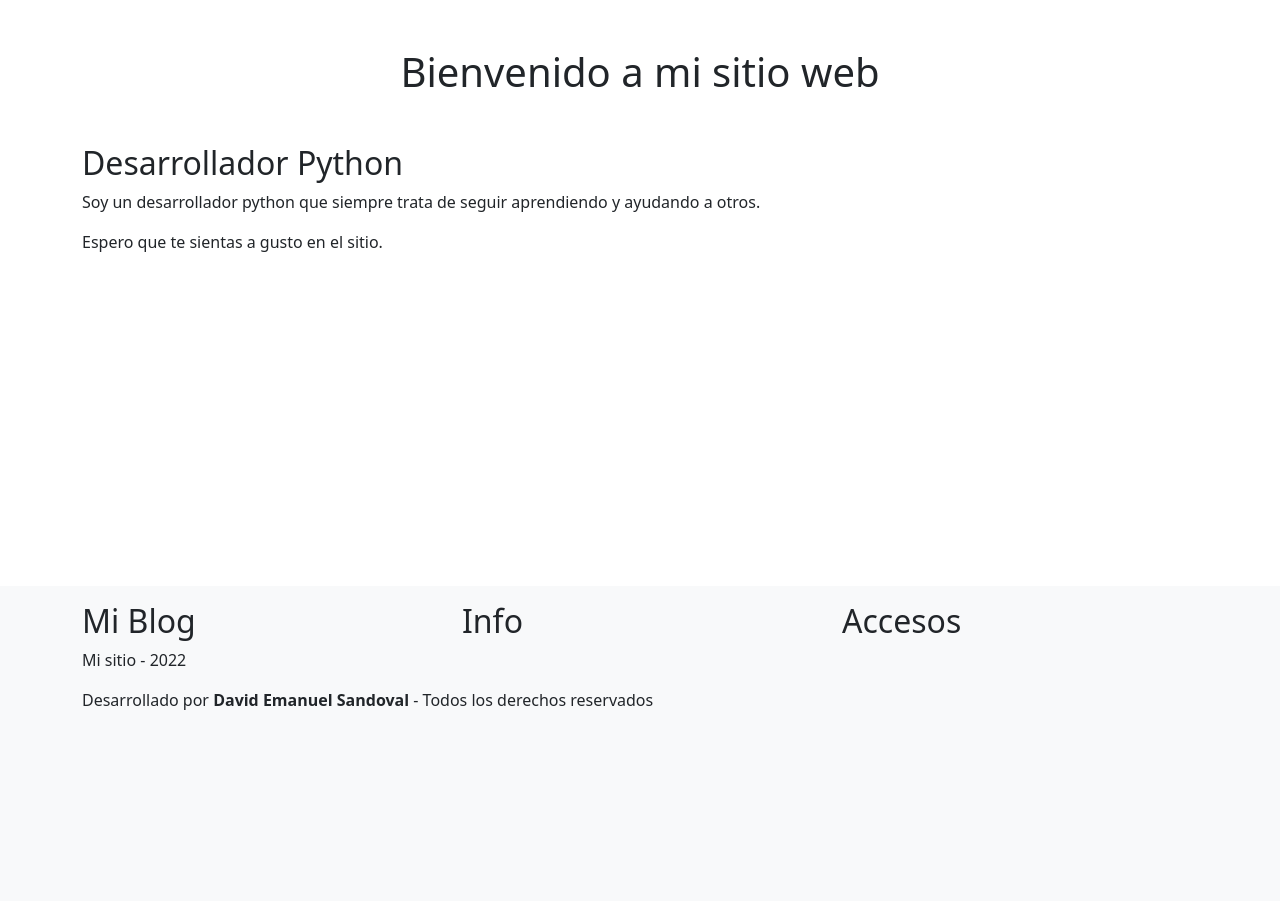
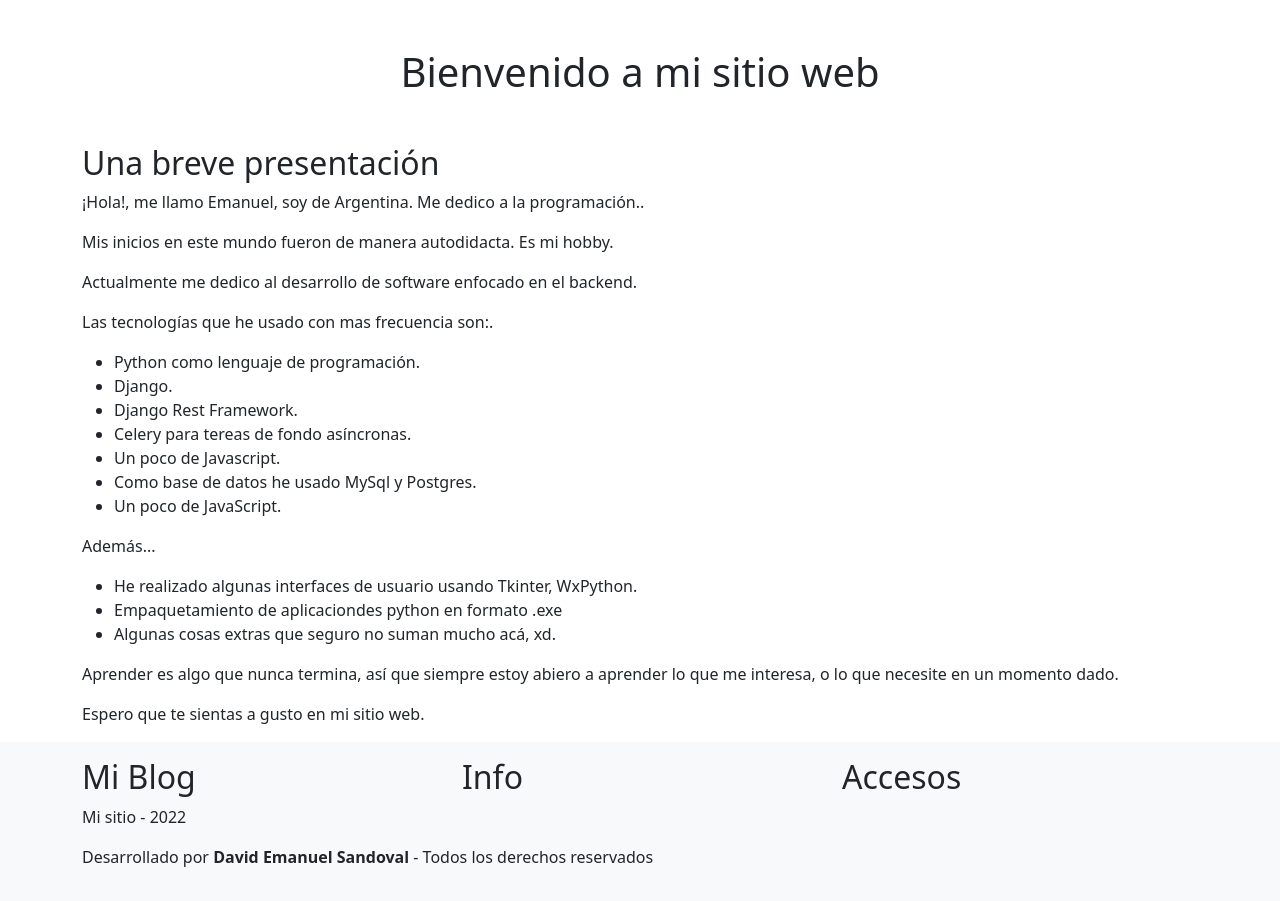
Before and after one commit to EmaSMach/mywebsite, a Django app: page / in a window 1280 px wide. Shown: the part 56-957 px from the top of the page. Before the commit the page ends 766 px from the top, so only its background shows below. Run offline with Django 4.2, Linux system fonts and the light colour scheme; some libraries are stand-ins or nearby versions.

Commit message:
added simple intro to the home page

```diff
--- a/templates/home/home.html
+++ b/templates/home/home.html
@@ -7,9 +7,32 @@
 <div class="container main-container">
     <h1 class="text-center my-5">{% trans 'Bienvenido a mi sitio web' %}</h1>
     <main>
-        <h2>{% trans 'Desarrollador Python' %}</h2>
-        <p>{% trans 'Soy un desarrollador python que siempre trata de seguir aprendiendo y ayudando a otros' %}.</p>
-        <p>{% trans 'Espero que te sientas a gusto en el sitio' %}.</p>
+        <h2>{% trans 'Una breve presentación' %}</h2>
+        <p>{% trans '¡Hola!, me llamo Emanuel, soy de Argentina. Me dedico a la programación.' %}.</p>
+        <p>{% trans 'Mis inicios en este mundo fueron de manera autodidacta. Es mi hobby.' %}</p>
+        <p>{% trans 'Actualmente me dedico al desarrollo de software enfocado en el backend.' %}</p>
+        <p>{% trans 'Las tecnologías que he usado con mas frecuencia son:' %}.</p>
+        <ul>
+            <li>{% trans 'Python como lenguaje de programación.' %}</li>
+            <li>{% trans 'Django.' %}</li>
+            <li>{% trans 'Django Rest Framework.' %}</li>
+            <li>{% trans 'Celery para tereas de fondo asíncronas.' %}</li>
+            <li>{% trans 'Un poco de Javascript.' %}</li>
+            <li>{% trans 'Como base de datos he usado MySql y Postgres.' %}</li>
+            <li>{% trans 'Un poco de JavaScript.' %}</li>
+        </ul>
+
+        <p>{% trans 'Además...' %}</p>
+        <ul>
+            <li>{% trans 'He realizado algunas interfaces de usuario usando Tkinter, WxPython.' %}</li>
+            <li>{% trans 'Empaquetamiento de aplicaciondes python en formato .exe' %}</li>
+            <li>{% trans 'Algunas cosas extras que seguro no suman mucho acá, xd.' %}</li>
+        </ul>
+
+        <p>{% trans 'Aprender es algo que nunca termina, así que siempre estoy abiero a aprender lo que me interesa, o lo que necesite en un momento dado.' %}</p>
+
+        <p>{% trans 'Espero que te sientas a gusto en mi sitio web.' %}</p>
+
     </main>
 
     <div>
```
